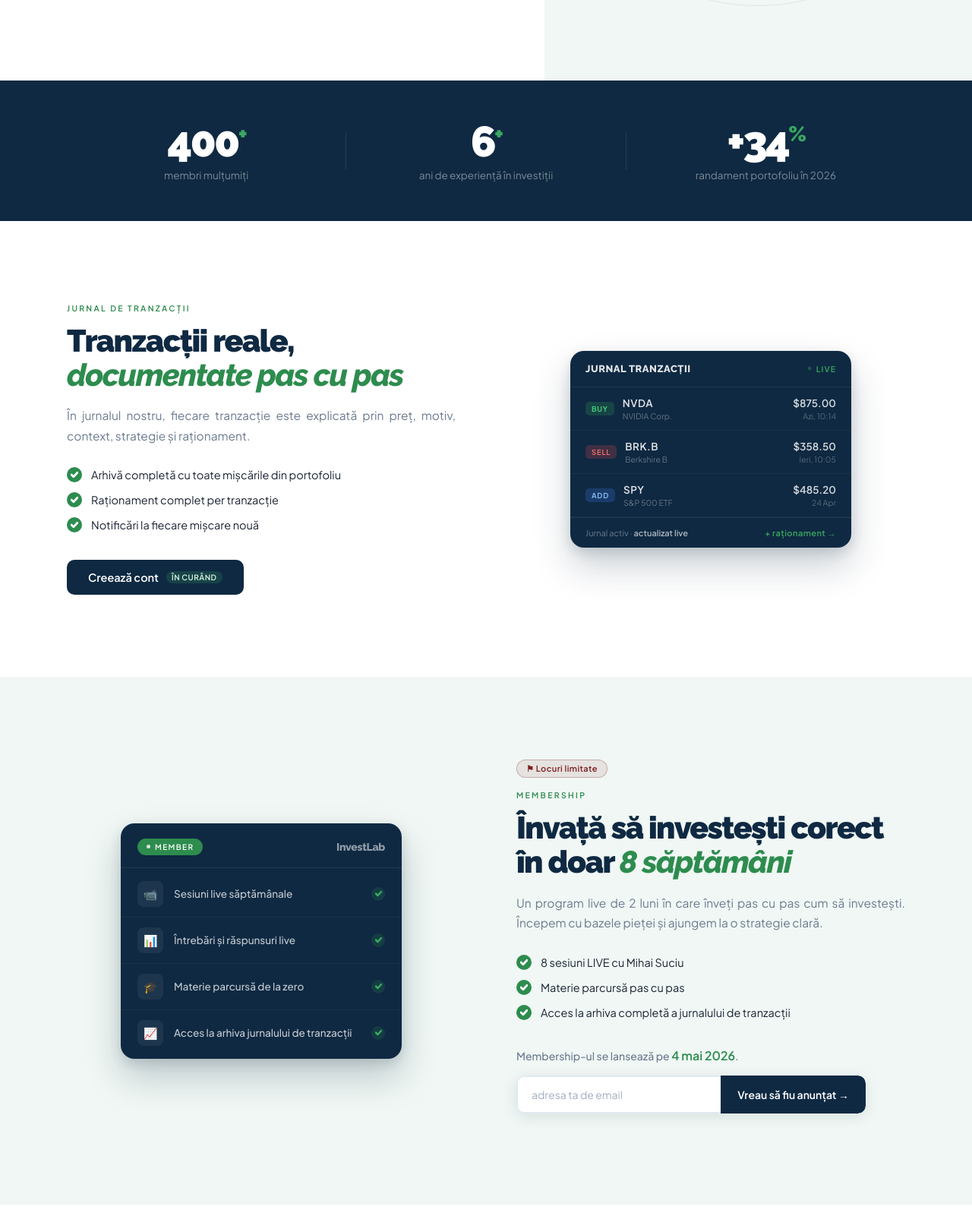
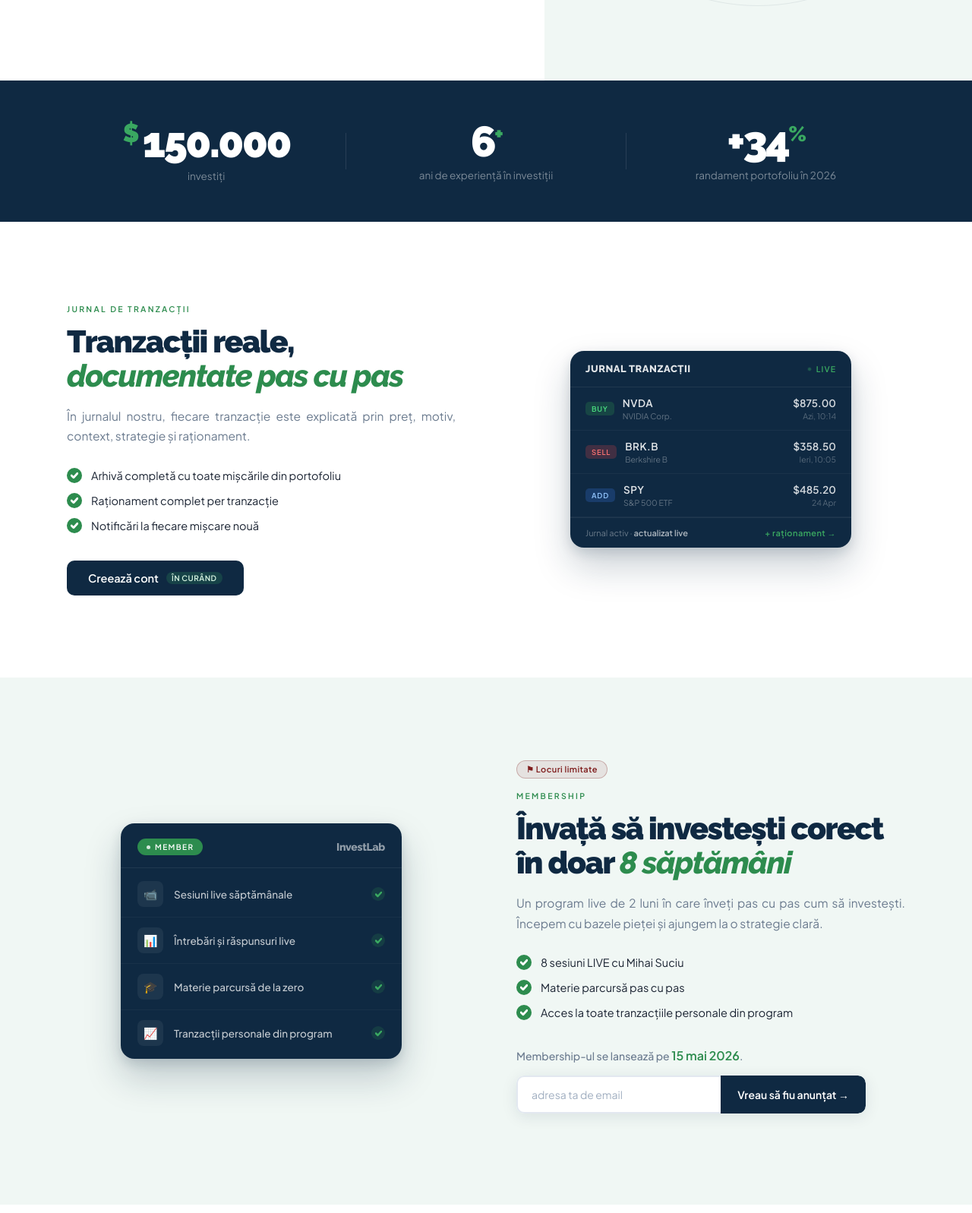
Before and after one commit to lightsongjs/investlab-website, a website: page index.html in a window 1280 px wide. Shown: the part 695-2292 px from the top of the page at 76% size. Drawn offline with Linux system fonts and the light colour scheme.

Commit message:
Update membership metrics and notification recipient

```diff
--- a/functions/api/notify.js
+++ b/functions/api/notify.js
@@ -31,10 +31,7 @@ export async function onRequestPost(context) {
     body: JSON.stringify({
       Messages: [{
         From:       { Email: 'mihai@investlab.ro', Name: 'InvestLab' },
-        To:         [
-          { Email: 'lightsongpy@gmail.com' },
-          { Email: 'mihaiclaudiusuciu87@gmail.com' },
-        ],
+        To:         [{ Email: 'hello.investlab@gmail.com' }],
         Subject:    subjects[type] || 'Cerere nouă de pe site',
         TextPart:   `Email: ${email}`,
         TrackOpens:  'disabled',
--- a/index.html
+++ b/index.html
@@ -437,6 +437,7 @@
             pointer-events: none;
         }
         .pc-dot:hover::after { opacity: 1; }
+        .pc-dot:not([data-tip])::after { display: none; }
         .pc-dot--flip::after {
             left: auto;
             right: 0;
@@ -486,6 +487,13 @@
             margin-bottom: 8px;
         }
         .proof-num sup { font-size: 28px; color: var(--green-light); vertical-align: super; }
+        .proof-prefix {
+            color: var(--green-light);
+            font-size: 34px;
+            letter-spacing: 0;
+            margin-right: 4px;
+            vertical-align: super;
+        }
         .proof-label { font-size: 13.5px; color: rgba(255,255,255,.45); }
 
         /* ── PRODUCT SECTIONS (shared) ── */
@@ -1514,7 +1522,7 @@
 
         <div class="portfolio-card">
             <div class="pc-header">
-                <span class="pc-title">Portofoliu 2024</span>
+                <span class="pc-title">Portofoliu 2025</span>
                 <span class="pc-perf">+34%</span>
             </div>
 
@@ -1534,8 +1542,8 @@
                         fill="none" stroke="#3aa861" stroke-width="2.5" stroke-linecap="round"/>
                 </svg>
                 <!-- Annotation dots: positions match SVG coords (213,52) and (315,22) on 330×160 viewBox -->
-                <div class="pc-dot" style="left:64.5%;top:32.5%" data-tip="Intrare NVDA"></div>
-                <div class="pc-dot pc-dot--flip" style="left:95.5%;top:13.75%" data-tip="Dividende Q3"></div>
+                <div class="pc-dot" style="left:64.5%;top:32.5%"></div>
+                <div class="pc-dot pc-dot--flip" style="left:95.5%;top:13.75%"></div>
             </div>
 
             <div class="pc-xaxis">
@@ -1554,8 +1562,8 @@
 ══════════════════════════════════════ -->
 <div class="proof">
     <div class="proof-item">
-        <div class="proof-num" data-target="400">0<sup>+</sup></div>
-        <div class="proof-label">membri mulțumiți</div>
+        <div class="proof-num" data-target="150000" data-prefix="$" data-prefix-accent="true" data-format="ro"><span class="proof-prefix">$</span>0</div>
+        <div class="proof-label">investiți</div>
     </div>
     <div class="proof-divider"></div>
     <div class="proof-item">
@@ -1688,7 +1696,7 @@
                     </div>
                     <div class="mc-feat">
                         <div class="mc-feat-icon">📈</div>
-                        <span class="mc-feat-label">Acces la arhiva jurnalului de tranzacții</span>
+                        <span class="mc-feat-label">Tranzacții personale din program</span>
                         <div class="mc-check"><svg viewBox="0 0 9 7"><polyline points="1,3.5 3.5,6 8,1"/></svg></div>
                     </div>
                 </div>
@@ -1711,10 +1719,10 @@
                 </li>
                 <li class="prod-benefit">
                     <div class="benefit-check"><svg viewBox="0 0 9 7"><polyline points="1,3.5 3.5,6 8,1"/></svg></div>
-                    <span class="prod-benefit-text">Acces la arhiva completă a jurnalului de tranzacții</span>
+                    <span class="prod-benefit-text">Acces la toate tranzacțiile personale din program</span>
                 </li>
             </ul>
-            <p class="waitlist-soon">Membership-ul se lansează pe <strong>4 mai 2026</strong>.</p>
+            <p class="waitlist-soon">Membership-ul se lansează pe <strong>15 mai 2026</strong>.</p>
             <form class="waitlist-form" onsubmit="handleWaitlist(event)">
                 <input type="email" class="wl-input" placeholder="adresa ta de email" required>
                 <button type="submit" class="wl-btn">Vreau să fiu anunțat →</button>
@@ -1928,7 +1936,12 @@
         (function tick(now) {
             const p    = Math.min((now - t0) / dur, 1);
             const ease = 1 - Math.pow(1 - p, 3);
-            el.innerHTML = (el.dataset.prefix || '') + Math.round(ease * target) + sup;
+            const value = Math.round(ease * target);
+            const formatted = el.dataset.format === 'ro' ? value.toLocaleString('ro-RO') : value;
+            const prefix = el.dataset.prefixAccent === 'true'
+                ? `<span class="proof-prefix">${el.dataset.prefix || ''}</span>`
+                : (el.dataset.prefix || '');
+            el.innerHTML = prefix + formatted + sup;
             if (p < 1) requestAnimationFrame(tick);
         })(t0);
     }
```
Also changed, not shown: tests/mailjet.spec.js (+3 -3 lines), tests/server.mjs (+1 -1 lines).
